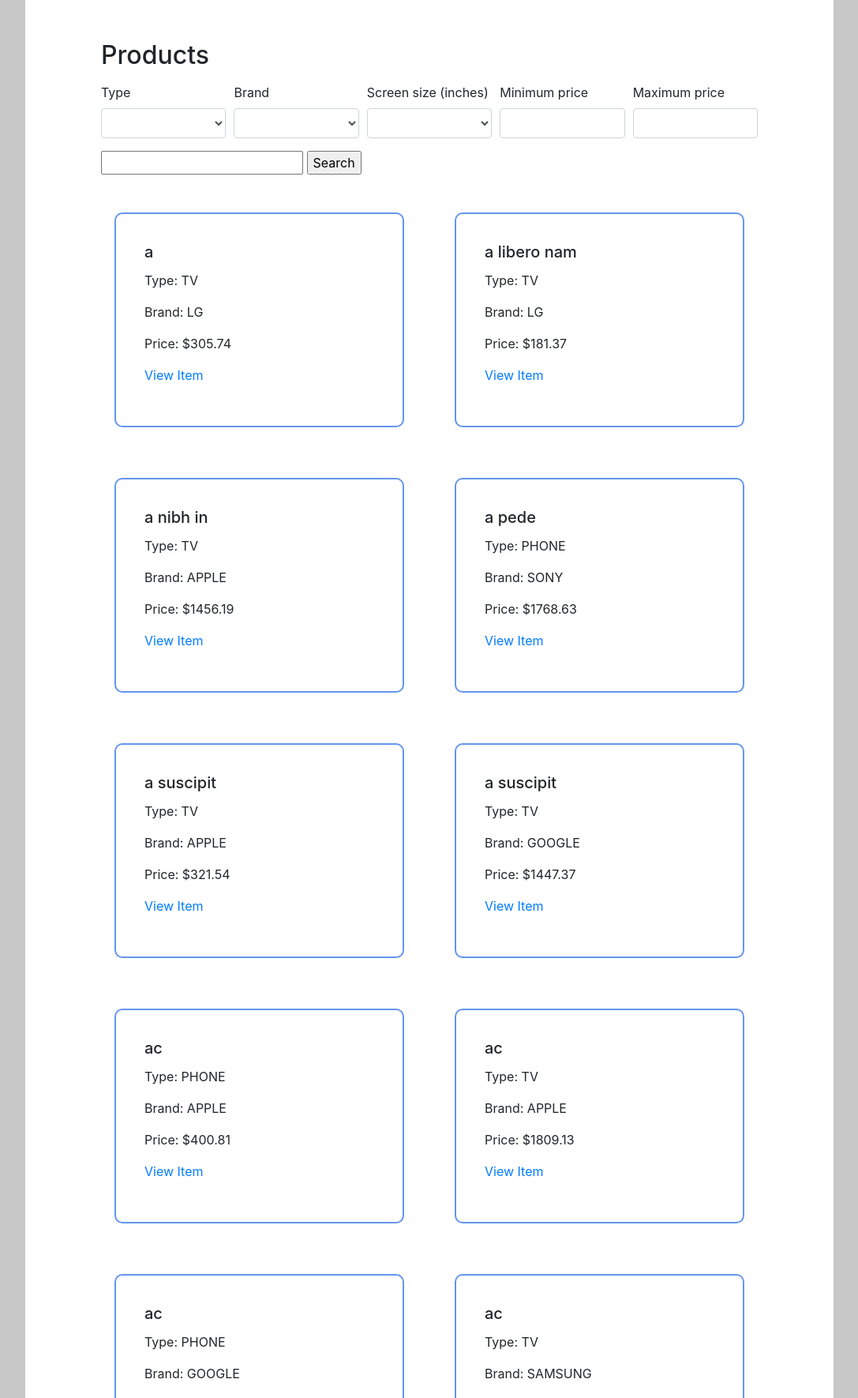
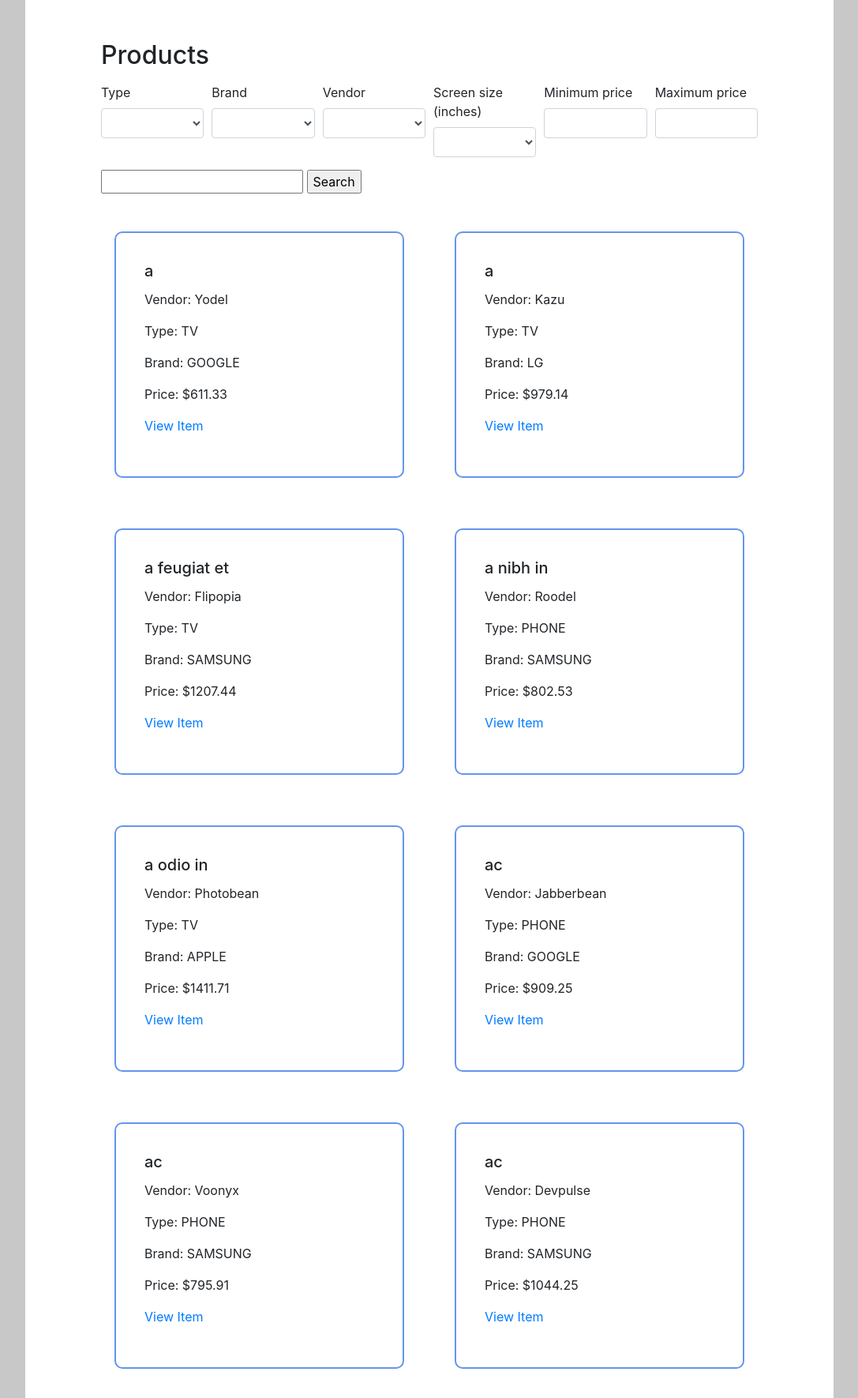
Before and after one commit to WoodardEric/cs360-database, a Django app: page /products/ in a window 1280 px wide. Shown: the part 61-1831 px from the top of the page at 79% size, without its empty margins (96-1183 px from the left). Run offline with Django 4.2, Linux system fonts and the light colour scheme; data comes from the database, SQL or seed files in the repository; some libraries are stand-ins or nearby versions.

Commit message:
add vendor to products and item templates and views

```diff
--- a/products/models.py
+++ b/products/models.py
@@ -8,6 +8,17 @@ class ProductType(models.TextChoices):
     PHONE = 'phone'
     TV = 'tv'
 
+class Vendor(models.Model):
+    name = models.CharField(max_length=200, null=False)
+    address = models.CharField(max_length=200, null=False)
+    state = models.CharField(max_length=50, null=False)
+    city = models.CharField(max_length=50, null=False)
+    email = models.EmailField()
+    phone = models.CharField(max_length=12, null=False)
+
+    def __str__(self):
+        return str(self.name)
+
 class Product(models.Model):
     type = models.CharField(max_length=200, choices=[(tag, tag.value) for tag in ProductType], null=False)
     name = models.CharField(max_length=200, null=False)
@@ -16,12 +27,13 @@ class Product(models.Model):
     description = models.CharField(max_length=200, null=False)
     size = models.PositiveIntegerField(null=False, validators=[MinValueValidator(1), MaxValueValidator(100)],)
     shipping = models.DecimalField(max_digits=5, decimal_places=2, null=False)
+    vendor = models.ForeignKey(Vendor, verbose_name="vendor", on_delete=models.CASCADE, null=False)
 
     def __str__(self):
         return str(self.name) + ": $" + str(self.price)
 
     class Meta:
-        ordering = ('name', 'brand', 'size',)
+        ordering = ('name', 'brand', 'size', 'vendor',)
 
 class Cart(models.Model):
     customer = models.ForeignKey(User, verbose_name="customer", on_delete=models.CASCADE, null=False)
@@ -39,19 +51,10 @@ class Service(models.Model):
     price = models.DecimalField(max_digits=10, decimal_places=2, null=False)
     description = models.CharField(max_length=200, null=False)
     bandwidth = models.PositiveIntegerField(null=False, validators=[MinValueValidator(1), MaxValueValidator(100)],)
+    vendor = models.ForeignKey(Vendor, verbose_name="vendor", on_delete=models.CASCADE, null=False)
 
     def __str__(self):
         return str(self.name) + ": $" + str(self.price)
 
     class Meta:
         ordering = ('name', 'bandwidth',)
-
-class Vendor(models.Model):
-    name = models.CharField(max_length=200, null=False)
-    address = models.CharField(max_length=200, null=False)
-    email = models.EmailField()
-    product = models.ForeignKey(Product, verbose_name="product", on_delete=models.CASCADE, null=False)
-    service = models.ForeignKey(Service, verbose_name="service", on_delete=models.CASCADE, null=False)
-
-    def __str__(self):
-        return str(self.name)
--- a/products/views.py
+++ b/products/views.py
@@ -1,13 +1,12 @@
 from audioop import reverse
 from itertools import product
 from pickle import NONE
-import re
-import string
 from django.http import HttpResponse, HttpResponseRedirect
 from django.shortcuts import render
 from .models import *
 from django.db.models import *
 from django.contrib.auth.decorators import login_required
+from django.core.paginator import Paginator
 
 @login_required
 def add_to_cart(request):
@@ -36,6 +35,7 @@ def products(request):
     context = {}
     context["types"] = ProductType.names
     context["brands"] = Product.objects.order_by().values_list('brand', flat=True).distinct()
+    context["vendors"] = Vendor.objects.order_by().values_list('name', flat=True).distinct()
     context["max_price"] = Product.objects.all().aggregate(Max('price'))
     context["min_price"] = Product.objects.all().aggregate(Min('price'))
     context["sizes"] = Product.objects.order_by('size').values_list('size', flat=True).distinct()
@@ -51,6 +51,10 @@ def products(request):
     for key, value in request.POST.items()
     if key in ['brand', 'type', 'size'] and value != ""
     }
+
+    vendor = request.POST.get('vendor')
+    if is_valid_param(vendor):
+        filters['vendor'] = Vendor.objects.get(name=vendor).id
 
     query_name = request.POST.get('name', None)
     if (query_name == None):
--- a/templates/products.html
+++ b/templates/products.html
@@ -30,6 +30,17 @@
           {% endfor %}
         </select>
       </div>
+
+        <!-- Vendor filter -->
+        <div class="col form-group">
+          <label class="form-label" for="vendor">Vendor</label>
+          <select id="vendor" Name="vendor" class="form-control">
+            <option selected></option>
+            {% for vendor in vendors %}
+              <option value="{{ vendor }}">{{ vendor }}</option>
+            {% endfor %}
+          </select>
+        </div>
 
       <!-- Screen size filter -->
       <div class="col form-group">
@@ -71,6 +82,7 @@
           <!-- Product details (and "add to cart" button) -->
           <div class="card-body">
             <h5 class="card-title">{{ product.name }}</h5>
+            <p class="card-text">Vendor: {{ product.vendor.name }}</p>
             <p class="card-text">Type: {{ product.type }}</p>
             <p class="card-text">Brand: {{ product.brand }}</p>
             <p class="card-text">Price: ${{ product.price }}</p>
```
Also changed, not shown: templates/item.html (+10 -7 lines), db.sqlite3, products/migrations/0007_alter_product_options_remove_vendor_product_and_more.py (added), products/migrations/0008_vendor_city_vendor_phone_vendor_state.py (added).
